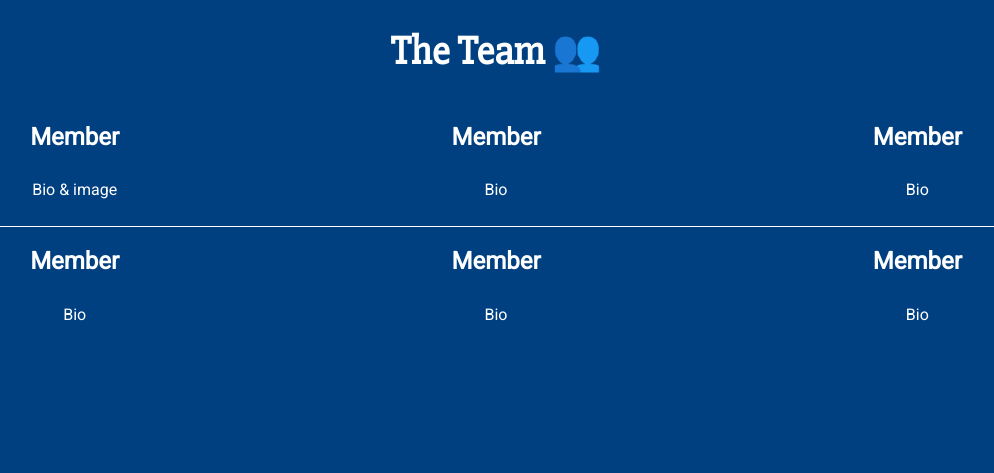
After one commit to pawlean/25DaysOfGiphiness, a Flask app: page /about in a window 1280 px wide. The commit adds this page. Shown: the top 473 px of the page, without its empty margins (144-1138 px from the left). Run offline with Flask 2, Linux system fonts and the light colour scheme.

Commit message:
Start integrating bios

```diff
--- a/app.py
+++ b/app.py
@@ -9,4 +9,8 @@ def index():
     giphy_res = get_gifs()
     return render_template("index.html", gifs=giphy_res, enumerate=enumerate)
 
+@app.route("/about")
+def about():
+    return render_template("about.html")
+
 app.run(debug=True)
--- /dev/null
+++ b/templates/about.html
@@ -0,0 +1,40 @@
+{% include "header.html" %}
+
+<body>
+<h1>The Team 👥</h1>
+<div class="container">
+	<div class="block">
+		<h2>Member</h2>
+		<p>Bio & image</p>
+	</div>
+
+  <div class="block1">
+ 	<h2>Member</h2>
+		<p>Bio</p>
+  </div>
+
+    <div class="block2">
+  	<h2>Member</h2>
+			<p>Bio</p>
+  </div>
+
+ 	<div class="block3">
+	<h2>Member</h2>
+		<p>Bio</p>
+	</div>
+
+  <div class="block4">
+  	<h2>Member</h2>
+			<p>Bio</p>
+  </div>
+
+    <div class="block5">
+  	<h2>Member</h2>
+			<p>Bio</p>
+  </div>
+
+</div>
+
+
+</body>
+</html>
--- /dev/null
+++ b/templates/header.html
@@ -0,0 +1,10 @@
+<!DOCTYPE html>
+<html lang="en">
+
+<head>
+  <title>25 Days of Giphiness</title>
+  <style>
+    @import url('https://fonts.googleapis.com/css?family=Roboto|Slabo+27px');
+  </style>
+  <link rel="stylesheet" href="{{ url_for('static', filename='style.css') }}">
+</head>
```
Also changed, not shown: git_bio.json (+1 -1 lines), templates/index.html (+3 -12 lines).
